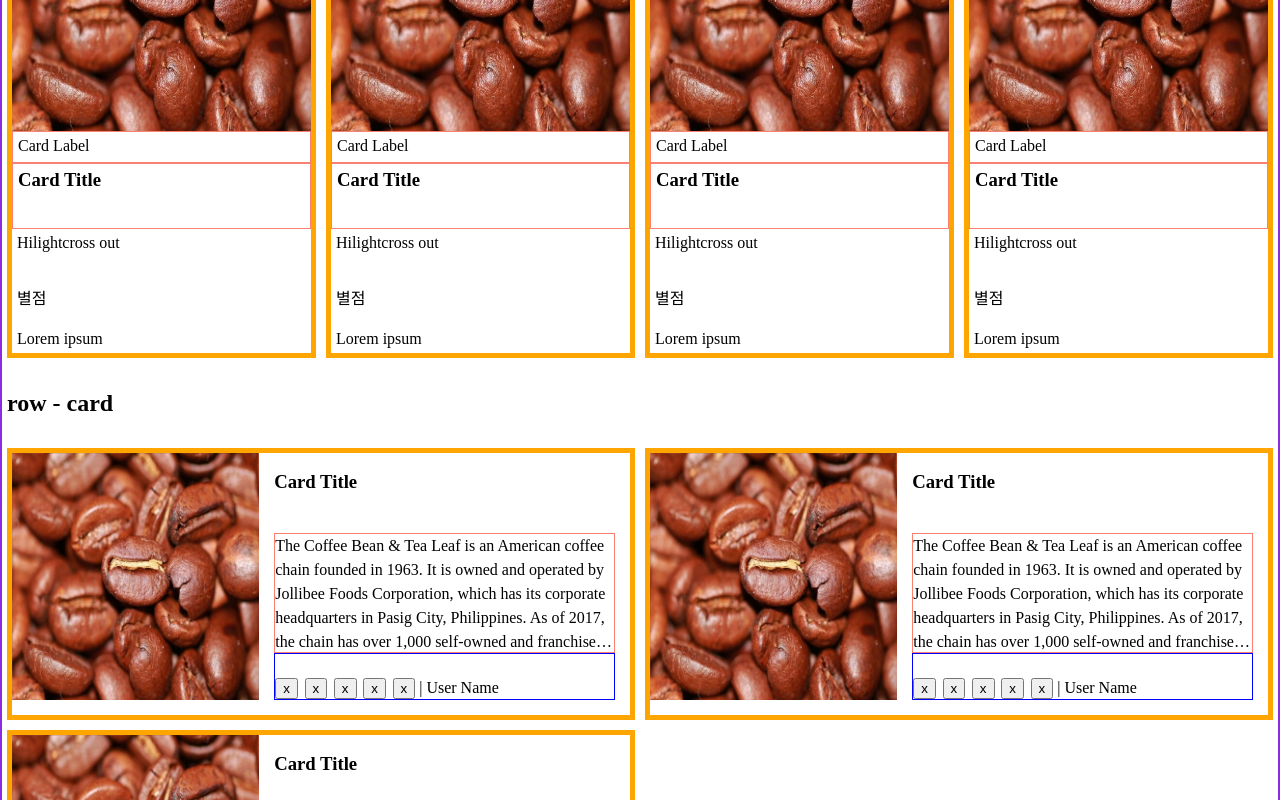
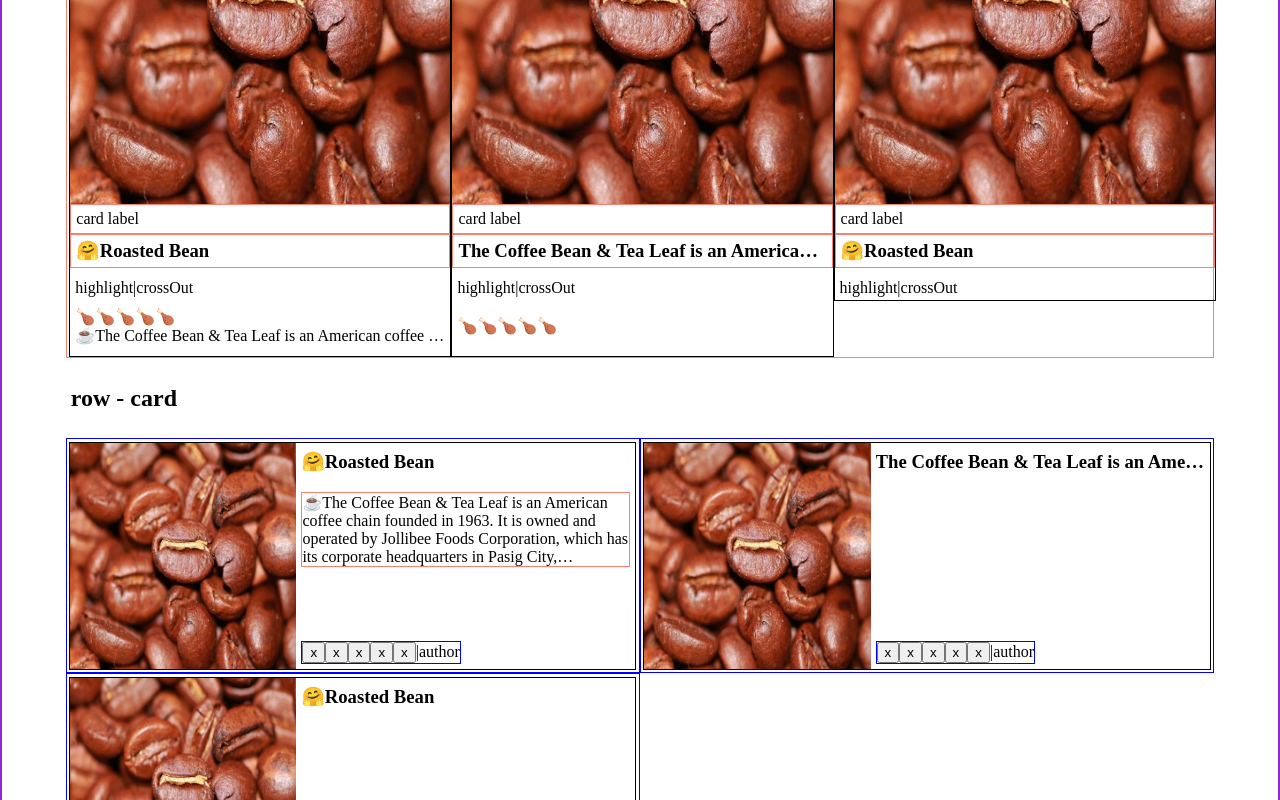
Before and after one commit to Romanus93/component-ui-using-sass, a Vue app: page / in a window 1280 px wide. Shown: the part 340-1140 px from the top of the page. Built offline with nearby package versions, Linux system fonts and the light colour scheme.

Commit message:
css변경 적용

```diff
--- a/src/App.vue
+++ b/src/App.vue
@@ -24,30 +24,20 @@
   box-sizing: border-box;
 }
 
-html {
-  width: 100vw;
-  /* height: 100vh; */
-}
-
+html,
 body {
   width: 100%;
-  max-width: 100%;
-  /* height: 100%; */
+  overflow-x: hidden;
   margin: 0;
   padding: 0;
 }
 
 ul {
   list-style: none;
-  padding: 0;
-  margin: 0;
 }
 
-li {
-  padding: 0;
-  margin: 0;
-}
-
+ul,
+li,
 h1,
 h2,
 h3,
@@ -72,4 +62,15 @@ aside {
   height: 10vh;
   padding-top: 3vh;
 }
+
+a {
+  cursor: pointer;
+  color: #000;
+}
+
+.text--limit-oneline {
+  white-space: nowrap;
+  overflow: hidden;
+  text-overflow: ellipsis;
+}
 </style>
--- a/src/components/CardCol.vue
+++ b/src/components/CardCol.vue
@@ -1,37 +1,54 @@
 <template>
+  <li class="col-card-contaier">
     <article class="card">
       <div class="card__image">
         <a href="#" :aria-label="info"></a>
       </div>
       <div class="card__info">
-      <div class="label">Card Label</div>
-      <h3 class="title">Card Title</h3>
+        <p class="label">{{ card.label }}</p>
+        <h3 class="title">{{ card.title }}</h3>
         <div class="description">
-        <span>Hilight</span>
-        <span>cross out</span>
+          <span>{{ card.highlight }}</span>
+          <span>|</span>
+          <span>{{ card.crossOut }}</span>
         </div>
       </div>
-    <div class="card__rating flex">
-      <div class="rating">별점</div>
-      <div class="comment">Lorem ipsum</div>
+      <div class="card__rating" v-if="card.rating || card.isComment">
+        <div class="ch">
+          <div class="rating">{{ card.rating }}</div>
+          <p class="comment" v-if="card.isComment">{{ card.comment }}</p>
+        </div>
       </div>
     </article>
+  </li>
 </template>
 
 <script>
 export default {
+  name: "cardCol",
   data() {
     return {
       info: "Roasted Bean",
-      item: "",
     };
+  },
+  props: {
+    card: {
+      type: Object,
+    },
   },
 };
 </script>
 
 <style scoped>
+.col-card-contaier {
+  width: 100%;
+  position: relative;
+  left: 2.5px;
+}
+
 .card {
-  border: 5px solid orange;
+  border: 1px solid;
+  margin-right: 5px;
   width: 100%;
 }
 
@@ -50,21 +67,28 @@ export default {
   padding-bottom: 100%;
 }
 
+.card__info {
+  height: 96px;
+  position: relative;
+}
+
 .card__info .label {
   border: 1px solid salmon;
-  height: 2em;
-  line-height: 1.5em;
+  padding: 5px;
 }
 
 .card__info .title {
   border: 1px solid salmon;
-  height: 3.5em;
-  line-height: 1.5em;
+  white-space: nowrap;
+  overflow: hidden;
+  text-overflow: ellipsis;
+  padding: 5px;
 }
 
 .card__info .description {
-  height: 2em;
-  line-height: 1.5em;
+  position: absolute;
+  bottom: 3px;
+  padding: 0 5px;
 }
 
 .label,
@@ -72,22 +96,35 @@ export default {
 .description,
 .rating,
 .comment {
-  padding: 2px 5px;
+  /* padding: 2px 5px; */
 }
 
 .card__rating {
-  justify-content: center;
-  flex-direction: column;
+  height: 56px;
+  width: 100%;
+  padding: 0px 5px 5px 5px;
+  display: table;
+  table-layout: fixed;
+}
+
+.card__rating .ch {
+  display: table-cell;
+  vertical-align: middle;
 }
 
 .card__rating .rating {
-  padding-top: calc(1.5em);
-  padding-bottom: calc(1.5em);
-  height: 4em;
 }
 
 .card__rating .comment {
-  height: auto;
-  line-height: 1.5em;
+  white-space: nowrap;
+  overflow: hidden;
+  text-overflow: ellipsis;
 }
+
+/* <div class="card__rating" v-if="card.rating || card.isComment">
+        <div class="ch">
+          <div class="rating">{{ card.rating }}</div>
+          <p class="comment" v-if="card.isComment">{{ card.comment }}</p>
+        </div>
+      </div> */
 </style>
--- a/src/components/CardRow.vue
+++ b/src/components/CardRow.vue
@@ -1,44 +1,65 @@
 <template>
-  <article class="card flex">
+  <li class="row-card-container">
+    <a class="card" :href="card.to">
       <div class="card__image">
-      <a href="#" aria-label="lonely man"></a>
+        <span aria-label="roasted bean"></span>
       </div>
+      <div class="card-info-rating">
         <div class="card__info">
-      <h3 class="title">Card Title</h3>
-      <p class="comment">
-        The Coffee Bean & Tea Leaf is an American coffee chain founded in 1963.
-        It is owned and operated by Jollibee Foods Corporation, which has its
-        corporate headquarters in Pasig City, Philippines. As of 2017, the chain
-        has over 1,000 self-owned and franchised stores in the United States and
-        31 other countries.
+          <h3 class="title">
+            {{ card.title }}
+          </h3>
+          <p class="comment" v-if="card.isComment">
+            {{ card.comment }}
           </p>
-      <div class="card__rating">
+        </div>
+        <div class="card__rating" v-if="card.rating">
           <div class="rating">
             <button>x</button><button>x</button><button>x</button
             ><button>x</button><button>x</button>
           </div>
-        |
-        <div class="user">User Name</div>
+          <span class="bar">|</span>
+          <span class="user">{{ card.author }}</span>
         </div>
       </div>
-  </article>
+    </a>
+  </li>
 </template>
 
 <script>
-export default {};
+export default {
+  name: "CardRow",
+  props: {
+    card: {
+      type: Object,
+    },
+  },
+};
 </script>
 
 <style scoped>
-.card {
-  border: 5px solid orange;
+.row-card-container {
   width: 100%;
+  border: 1px solid blue;
+}
+
+.row-card-container .card {
+  display: block;
+  position: relative;
+  margin-right: 5px;
+  left: 2.5px;
+  top: 2.5px;
+  margin-bottom: 5px;
+  border: 1px solid black;
 }
 
 .card .card__image {
   width: 40%;
+  display: inline-block;
+  vertical-align: bottom;
 }
 
-.card .card__image > a {
+.card .card__image > span {
   width: 100%;
   background-image: url("~@/assets/brown-264289_1280.jpg");
   background-position: 62%;
@@ -46,53 +67,79 @@ export default {};
   display: block;
 }
 
-.card .card__image > a:after {
+.card .card__image > span:after {
   content: "";
   display: block;
   padding-bottom: 100%;
 }
 
+.card-info-rating {
+  width: 60%;
+  float: right;
+  padding: 5px;
+  height: 100%;
+}
+
 .card .card__info {
-  padding: 15px;
-  width: 60%;
+  height: 60%;
 }
 
 .card__info .title {
-  height: 3.5em;
   line-height: 1.5em;
+  white-space: nowrap;
+  overflow: hidden;
+  text-overflow: ellipsis;
 }
 
 .card__info .comment {
-  height: 7.5rem;
-  line-height: 1.5em;
   border: 1px salmon solid;
+  margin-top: 1em;
+  /* height: auto; */
   overflow: hidden;
   text-overflow: ellipsis;
   display: -webkit-box;
-  -webkit-line-clamp: 5; /* 라인수 */
+  -webkit-line-clamp: 10; /* 라인수 */
   -webkit-box-orient: vertical;
   word-wrap: break-word;
 }
 
-.card__info .card__rating {
+.card-info-rating .card__rating {
+  position: absolute;
+  bottom: 5px;
   border: 1px blue solid;
-  height: auto;
-  padding-top: 1.5em;
 }
 
-.card__info .card__rating .rating {
-  /* width: auto; */
+.card-info-rating .card__rating .rating button {
 }
 
-.card__info .card__rating .rating button {
-  margin-right: 0.5em;
+.card-info-rating .card__rating .rating button:nth-last-child(1) {
 }
 
-.card__info .card__rating .rating button:nth-last-child(1) {
-  margin-right: 0;
+.card-info-rating .card__rating div {
+  display: inline-block;
 }
 
-.card__info .card__rating div {
-  display: inline-block;
+@media screen and (min-width: 1000px) {
+  .card__info .comment {
+    -webkit-line-clamp: 4;
+  }
+}
+
+@media screen and (min-width: 800px) and (max-width: 1000px) {
+  .card__info .comment {
+    -webkit-line-clamp: 2;
+  }
+}
+
+@media screen and (max-width: 800px) {
+  .card__info .comment {
+    -webkit-line-clamp: 5;
+  }
+}
+
+@media screen and (max-width: 650px) {
+  .card__info .comment {
+    -webkit-line-clamp: 3;
+  }
 }
 </style>
--- a/src/components/InputUi.vue
+++ b/src/components/InputUi.vue
@@ -79,7 +79,7 @@ export default {
 <style scoped>
 .text-btn-box {
   width: 100%;
-  border: 5px solid orange;
+  border: 1px solid;
   height: 25vh;
 }
 
--- a/src/pages/CardUi.vue
+++ b/src/pages/CardUi.vue
@@ -2,18 +2,14 @@
   <div class="main">
     <section>
       <h2>col - card</h2>
-      <ul class="card-container card-container--col flex">
-        <li v-for="item in arrCol" :key="item.id">
-          <card-col></card-col>
-        </li>
+      <ul class="cards--col">
+        <card-col v-for="item in items" :key="item.id" :card="item" />
       </ul>
     </section>
     <section>
       <h2>row - card</h2>
-      <ul class="card-container card-container--row flex">
-        <li v-for="item in arrRow" :key="item.id">
-          <card-row></card-row>
-        </li>
+      <ul class="cards--row">
+        <card-row v-for="item in items" :key="item.id" :card="item" />
       </ul>
     </section>
   </div>
@@ -31,64 +27,47 @@ export default {
   },
   data() {
     return {
-      arrCol: [
+      items: [
         {
           id: 1,
           label: "card label",
-          title: "card title",
-          description: "card description",
-          rating: "rating",
-          comment: "comment",
+          title: "🤗Roasted Bean",
+          highlight: "highlight",
+          crossOut: "crossOut",
+          isComment: true,
+          isRating: true,
+          comment:
+            "☕The Coffee Bean & Tea Leaf is an American coffee chain founded in 1963. It is owned and operated by Jollibee Foods Corporation, which has its corporate headquarters in Pasig City, Philippines. As of2017, the chain has over 1,000 self-owned and franchised stores inthe United States and 31 other countries.The Coffee Bean & Tea Leafis an American coffee chain founded in 1963. It is owned andoperated by Jollibee Foods Corporation, which has its corporateheadquarters in Pasig City, Philippines. As of 2017, the chain hasover 1,000 self-owned and franchised stores in the United States and31 other countries.",
+          rating: "🍗🍗🍗🍗🍗",
+          author: "author",
+          to: "/#",
         },
         {
           id: 2,
           label: "card label",
-          title: "card title",
-          description: "card description",
-          rating: "rating",
-          comment: "comment",
+          title:
+            "The Coffee Bean & Tea Leaf is an American coffee chain founded in 1963.",
+          highlight: "highlight",
+          crossOut: "crossOut",
+          isComment: false,
+          comment: "",
+          isRating: true,
+          rating: "🍗🍗🍗🍗🍗",
+          author: "author",
+          to: "/#",
         },
         {
           id: 3,
           label: "card label",
-          title: "card title",
-          description: "card description",
-          rating: "rating",
-          comment: "comment",
-        },
-        {
-          id: 4,
-          label: "card label",
-          title: "card title",
-          description: "card description",
-          rating: "rating",
-          comment: "comment",
-        },
-      ],
-      arrRow: [
-        {
-          id: 1,
-          label: "card label",
-          title: "card title",
-          description: "card description",
-          rating: "rating",
-          writer: "writer",
-        },
-        {
-          id: 2,
-          label: "card label",
-          title: "card title",
-          description: "card description",
-          rating: "rating",
-          writer: "writer",
-        },
-        {
-          id: 3,
-          label: "card label",
-          title: "card title",
-          description: "card description",
-          rating: "rating",
-          writer: "writer",
+          title: "🤗Roasted Bean",
+          highlight: "highlight",
+          crossOut: "crossOut",
+          isComment: false,
+          comment: "",
+          isRating: false,
+          rating: "",
+          author: "author",
+          to: "/#",
         },
       ],
     };
@@ -98,13 +77,13 @@ export default {
 
 <style scoped>
 .main {
-  width: 100%;
+  width: 100vw;
+  max-width: 100%;
   border: 2px solid blueviolet;
 }
 
 .main section {
-  width: 100%;
-  /* height: 90vh; */
+  width: 90%;
   margin: 0 auto;
 }
 
@@ -113,48 +92,29 @@ h2 {
   padding-left: 5px;
 }
 
-.main .card-container {
-  width: 100%;
-  /* padding: 5px;
-  border: 5px salmon solid; */
+.main section .cards--col {
+  border: 1px solid salmon;
+  /* width: 100%; */
 }
 
-/* .card-container--col {
-  justify-content: flex-start;
-} */
-
-section {
-  margin: 0;
+.main section .cards--col li {
+  width: 33.33%;
+  width: calc(100% / 3);
+  display: inline-block;
+  vertical-align: top;
 }
 
-.main section .card-container li {
-  padding: 5px;
-}
-
-.main section .card-container--col li {
-  width: 25%;
-  /* border: 5px olivedrab solid; */
-}
-
-.main section .card-container--row {
-  flex-wrap: wrap;
-}
-
-.main section .card-container--row li {
+.main section .cards--row li {
   width: 50%;
-  flex-wrap: wrap;
+  display: inline-block;
 }
 
 @media screen and (max-width: 800px) {
-  .card-container--col {
-    flex-wrap: wrap;
-  }
-
-  .main section .card-container--col li {
+  .main section .cards--col li {
     width: 50%;
   }
 
-  .main section .card-container--row li {
+  .main section .cards--row li {
     width: 100%;
   }
 }
```
Lines whose indentation alone changed are shown as unchanged.
